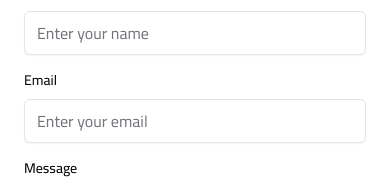
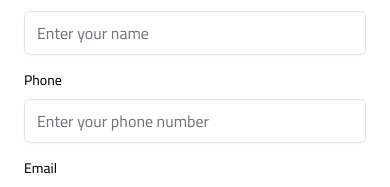
Before and after one commit to chaturcr48/connectwell-venture, a Next.js app: page /contact in a window 390 px wide. Shown: the part 358-545 px from the top of the page. Built offline with nearby package versions, Linux system fonts and the light colour scheme.

Commit message:
Added phone number field in contact form

```diff
--- a/src/app/contact/contact-form.tsx
+++ b/src/app/contact/contact-form.tsx
@@ -20,6 +20,9 @@ const formSchema = z.object({
   name: z.string().min(3, {
     message: "Name must be at least 2 characters.",
   }),
+  phone: z.string().regex(/^\d{10}$/, {
+    message: "Please enter a valid phone number.",
+  }),
   email: z.string().email({
     message: "Please enter a valid email address.",
   }),
@@ -33,6 +36,7 @@ export default function ContactForm() {
     resolver: zodResolver(formSchema),
     defaultValues: {
       name: "",
+      phone: "",
       email: "",
       message: "",
     },
@@ -46,7 +50,10 @@ export default function ContactForm() {
 
   return (
     <Form {...form}>
-      <form onSubmit={form.handleSubmit(onSubmit)} className="flex flex-col gap-[12px]">
+      <form
+        onSubmit={form.handleSubmit(onSubmit)}
+        className="flex flex-col gap-[12px]"
+      >
         <FormField
           control={form.control}
           name="name"
@@ -54,7 +61,28 @@ export default function ContactForm() {
             <FormItem>
               <FormLabel>Name</FormLabel>
               <FormControl>
-                <Input placeholder="Enter your name" className="py-[6px] h-11" {...field} />
+                <Input
+                  placeholder="Enter your name"
+                  className="py-[6px] h-11"
+                  {...field}
+                />
+              </FormControl>
+              <FormMessage />
+            </FormItem>
+          )}
+        />
+        <FormField
+          control={form.control}
+          name="phone"
+          render={({ field }) => (
+            <FormItem>
+              <FormLabel>Phone</FormLabel>
+              <FormControl>
+                <Input
+                  placeholder="Enter your phone number"
+                  className="py-[6px] h-11"
+                  {...field}
+                />
               </FormControl>
               <FormMessage />
             </FormItem>
@@ -67,7 +95,11 @@ export default function ContactForm() {
             <FormItem>
               <FormLabel>Email</FormLabel>
               <FormControl>
-                <Input placeholder="Enter your email" className="py-[6px] h-11" {...field} />
+                <Input
+                  placeholder="Enter your email"
+                  className="py-[6px] h-11"
+                  {...field}
+                />
               </FormControl>
               <FormMessage />
             </FormItem>
@@ -80,13 +112,19 @@ export default function ContactForm() {
             <FormItem>
               <FormLabel>Message</FormLabel>
               <FormControl>
-                <Textarea placeholder="Enter your message" className="min-h-[120px] leading-[18px] aria-invalid:border-destructive" {...field} />
+                <Textarea
+                  placeholder="Enter your message"
+                  className="min-h-[120px] leading-[18px] aria-invalid:border-destructive"
+                  {...field}
+                />
               </FormControl>
               <FormMessage />
             </FormItem>
           )}
         />
-        <Button variant="secondary" type="submit">Submit</Button>
+        <Button variant="secondary" type="submit">
+          Submit
+        </Button>
       </form>
     </Form>
   );
```
